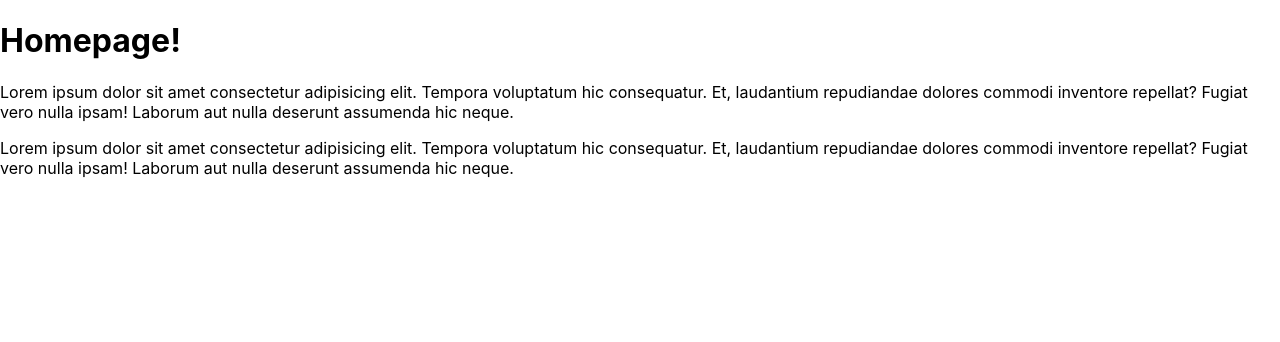
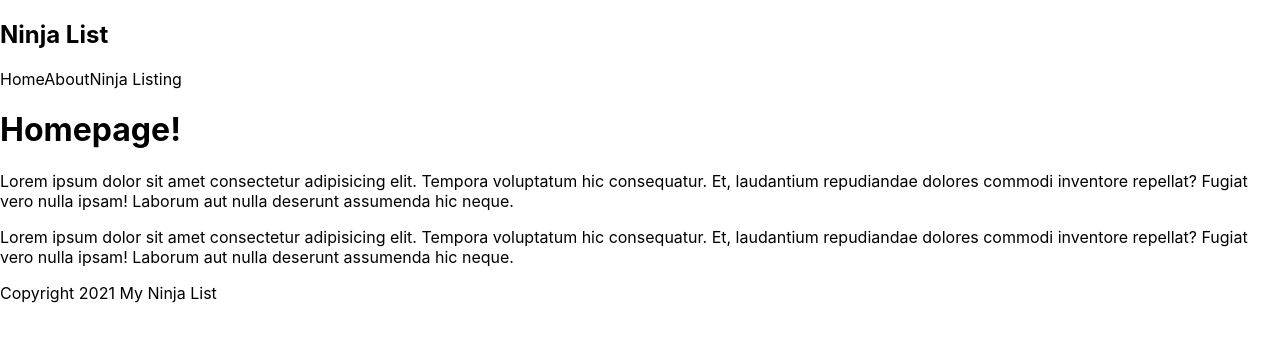
Before and after one commit to featuriz/NextJS-Ninjalist, a Next.js app: page / in a window 1280 px wide. Shown: the top 342 px of the page. Built offline with nearby package versions, Linux system fonts and the light colour scheme.

Commit message:
Added Navbar and Footer

```diff
--- /dev/null
+++ b/app/comps/Footer.js
@@ -0,0 +1,9 @@
+const Footer = () => {
+    return (
+        <div>
+            Copyright 2021 My Ninja List
+        </div>
+    );
+}
+
+export default Footer;
--- /dev/null
+++ b/app/comps/Navbar.js
@@ -0,0 +1,14 @@
+const Navbar = () => {
+    return (
+        <nav>
+            <div className="logo">
+                <h1>Ninja List</h1>
+            </div>
+            <a>Home</a>
+            <a>About</a>
+            <a>Ninja Listing</a>
+        </nav>
+    );
+}
+
+export default Navbar;
--- a/pages/index.js
+++ b/pages/index.js
@@ -1,13 +1,17 @@
 import Head from 'next/head'
 import Image from 'next/image'
+import Footer from '../app/comps/Footer'
+import Navbar from '../app/comps/Navbar'
 import styles from '../styles/Home.module.css'
 
 export default function Home() {
   return (
     <div>
+      <Navbar />
       <h1>Homepage!</h1>
       <p>Lorem ipsum dolor sit amet consectetur adipisicing elit. Tempora voluptatum hic consequatur. Et, laudantium repudiandae dolores commodi inventore repellat? Fugiat vero nulla ipsam! Laborum aut nulla deserunt assumenda hic neque.</p>
       <p>Lorem ipsum dolor sit amet consectetur adipisicing elit. Tempora voluptatum hic consequatur. Et, laudantium repudiandae dolores commodi inventore repellat? Fugiat vero nulla ipsam! Laborum aut nulla deserunt assumenda hic neque.</p>
+      <Footer />
     </div>
   )
 }
```
